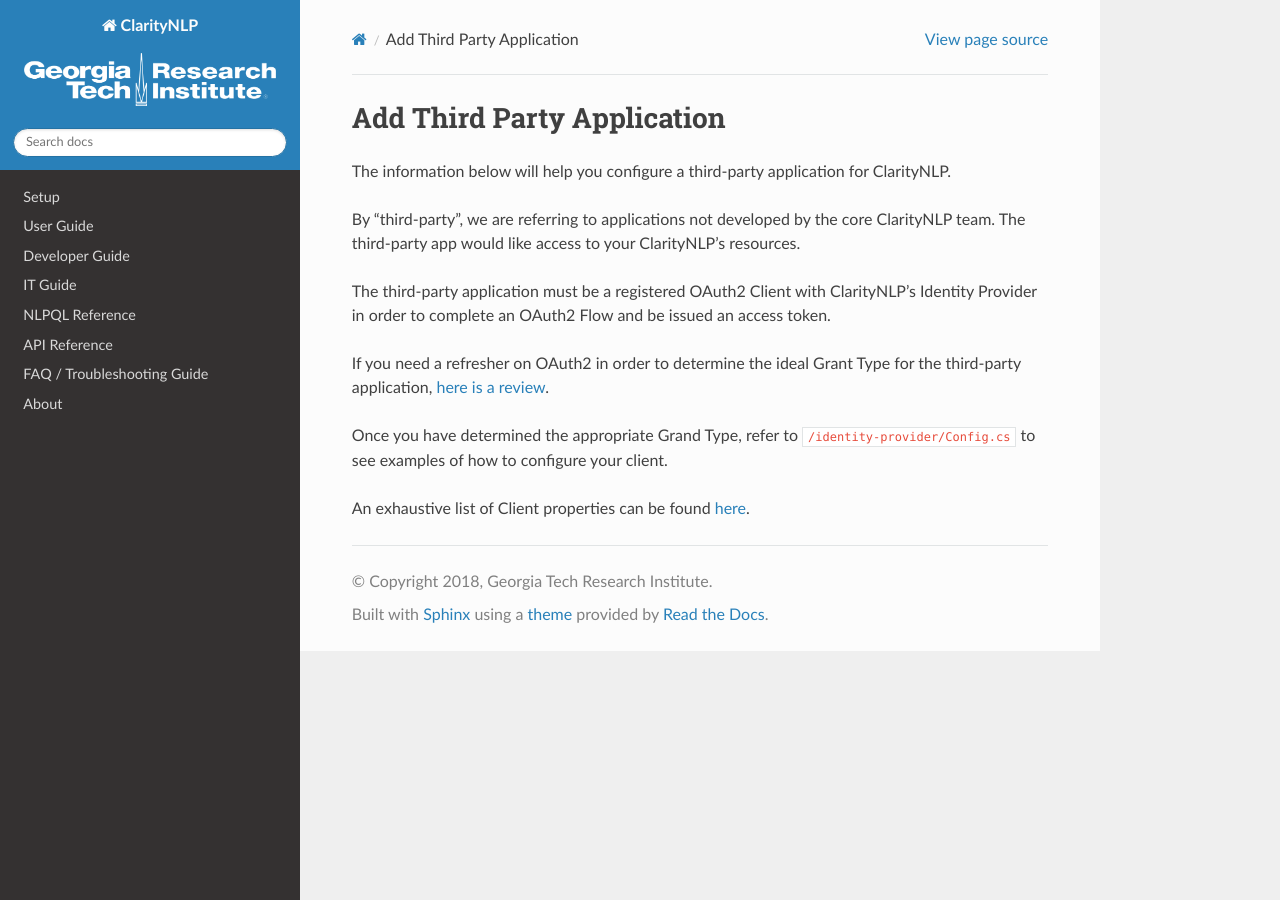
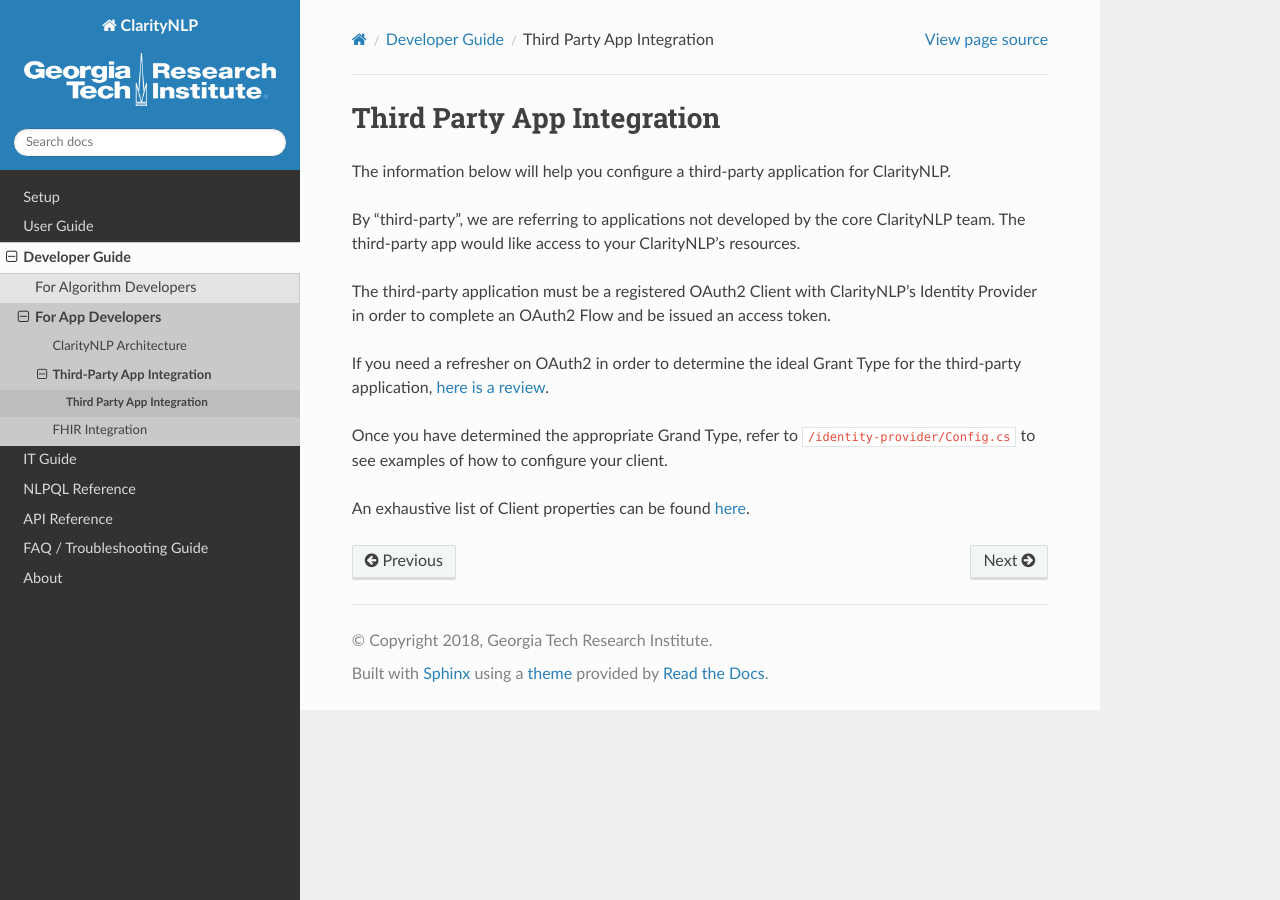
Before and after one commit to ClarityNLP/ClarityNLP, a Sphinx documentation site: the page built from docs/developer_guide/third_party_app_integration.rst, in a window 1280 px wide. Built offline with Sphinx 7.4.7 and the Read the Docs theme 2.0.0, drawn with Linux system fonts in a browser that asks for light colours.

Commit message:
moved the third party app integration text to the app developer section of the developer guide

```diff
--- a/docs/developer_guide/index.rst
+++ b/docs/developer_guide/index.rst
@@ -93,7 +93,7 @@
 .. toctree::
    :maxdepth: 1
 
-   third_party_integration
+   third_party_app_integration
 
 FHIR Integration
 ^^^^^^^^^^^^^^^^
--- a/docs/setup/add-third-party-app.rst
+++ b/docs/developer_guide/third_party_app_integration.rst
@@ -1,4 +1,4 @@
-Add Third Party Application
+Third Party App Integration
 ===========================
 
 The information below will help you configure a third-party application for ClarityNLP.
--- a/docs/developer_guide/third_party_integration.rst
+++ /dev/null
@@ -1,2 +0,0 @@
-Third Party App Integration
-===========================
```
